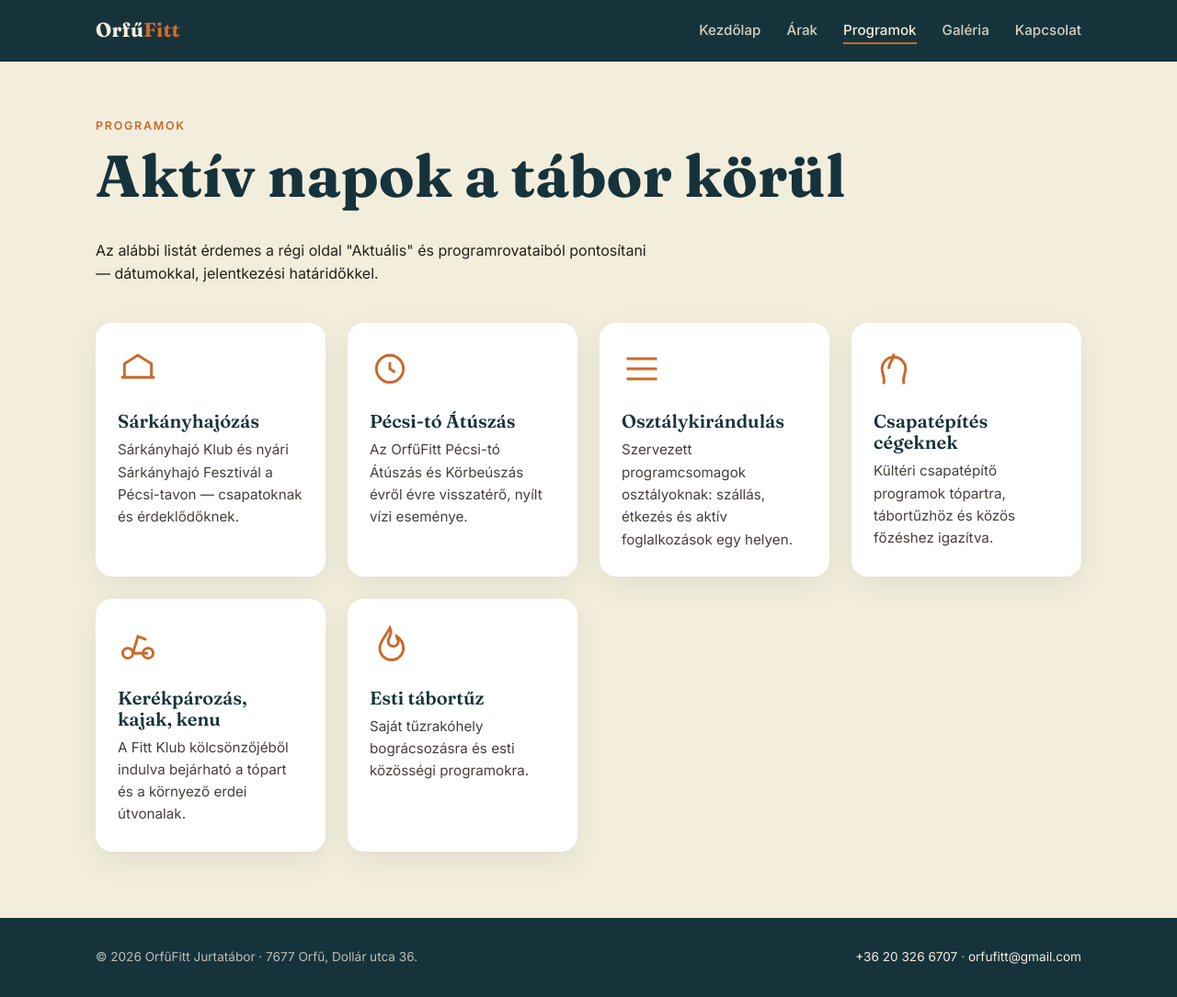
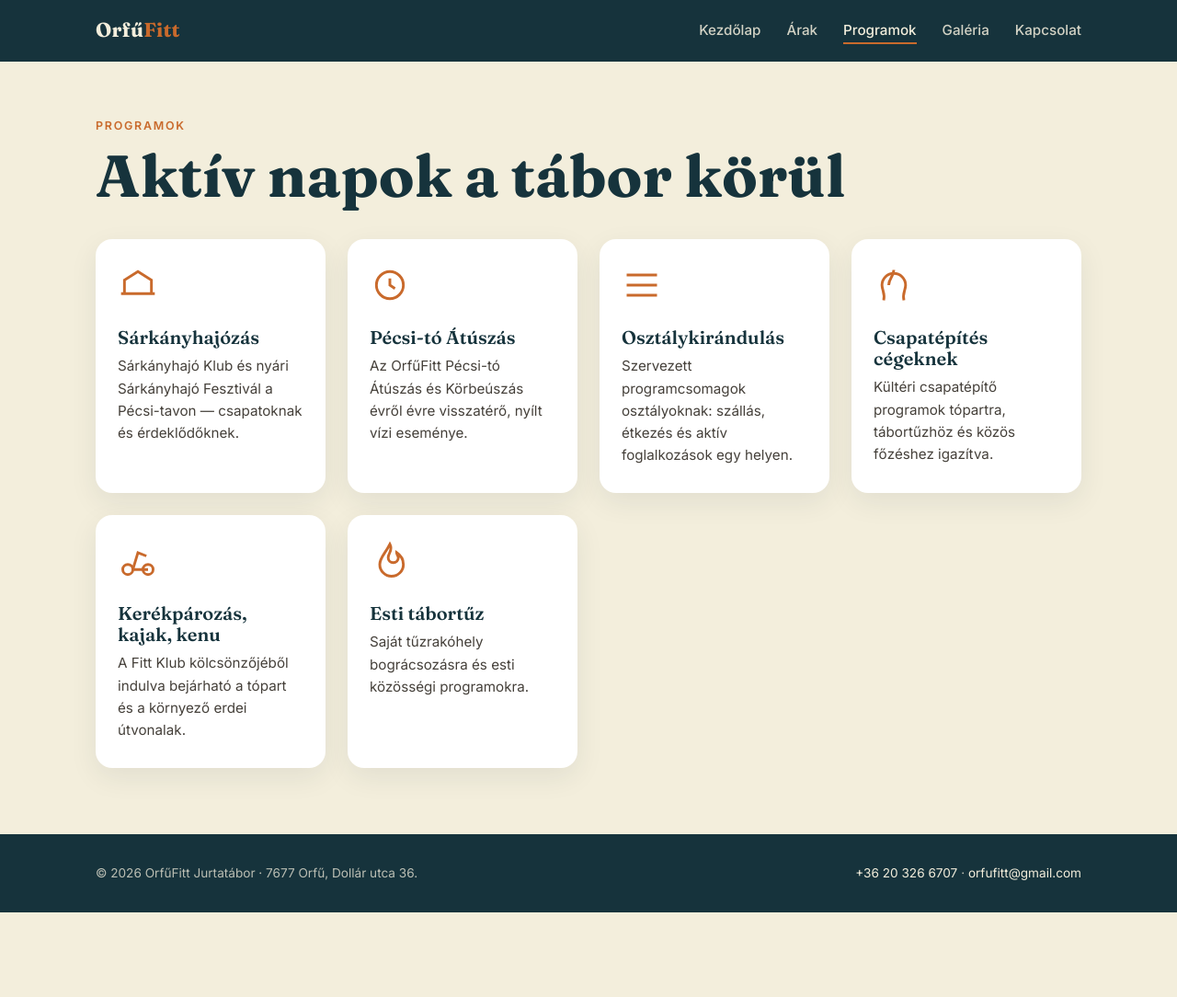
Before and after one commit to bnclrn0/orfufitt, a Jekyll site: the page built from programok.md, in a window 1280 px wide and 1084 px high. Shown: the whole window at 92% size. Built offline with Jekyll 4.4.1, drawn with Linux system fonts in a browser that asks for light colours.

Commit message:
Update programok.md

```diff
--- a/programok.md
+++ b/programok.md
@@ -9,10 +9,6 @@ description: Aktív programok és élmények az OrfűFitt Jurtatáborban és a P
   <div class="container">
     <span class="eyebrow">Programok</span>
     <h1>Aktív napok a tábor körül</h1>
-    <p style="max-width:60ch;margin-bottom:40px;">
-      Az alábbi listát érdemes a régi oldal "Aktuális" és programrovataiból
-      pontosítani — dátumokkal, jelentkezési határidőkkel.
-    </p>
 
     <div class="grid-cards">
       <div class="card">
```
